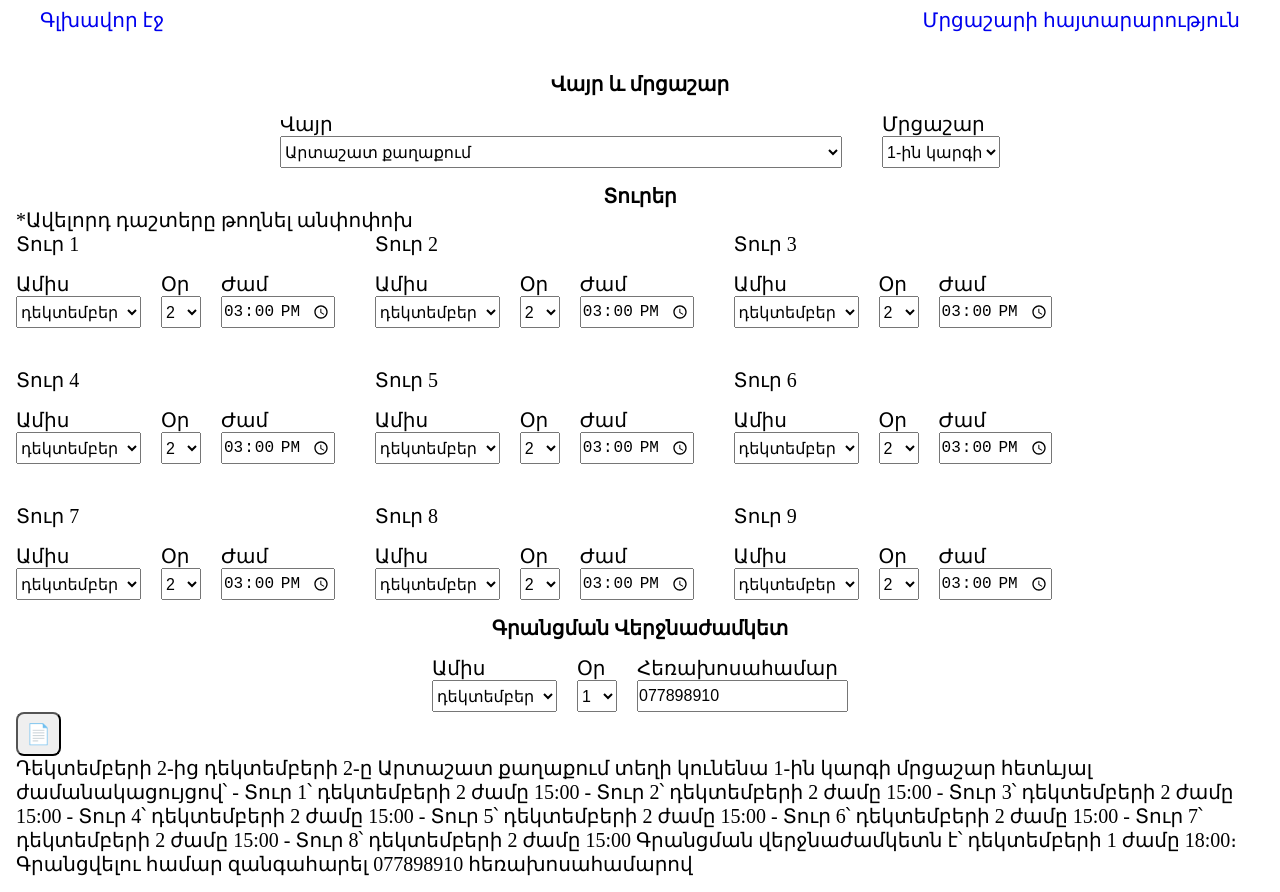
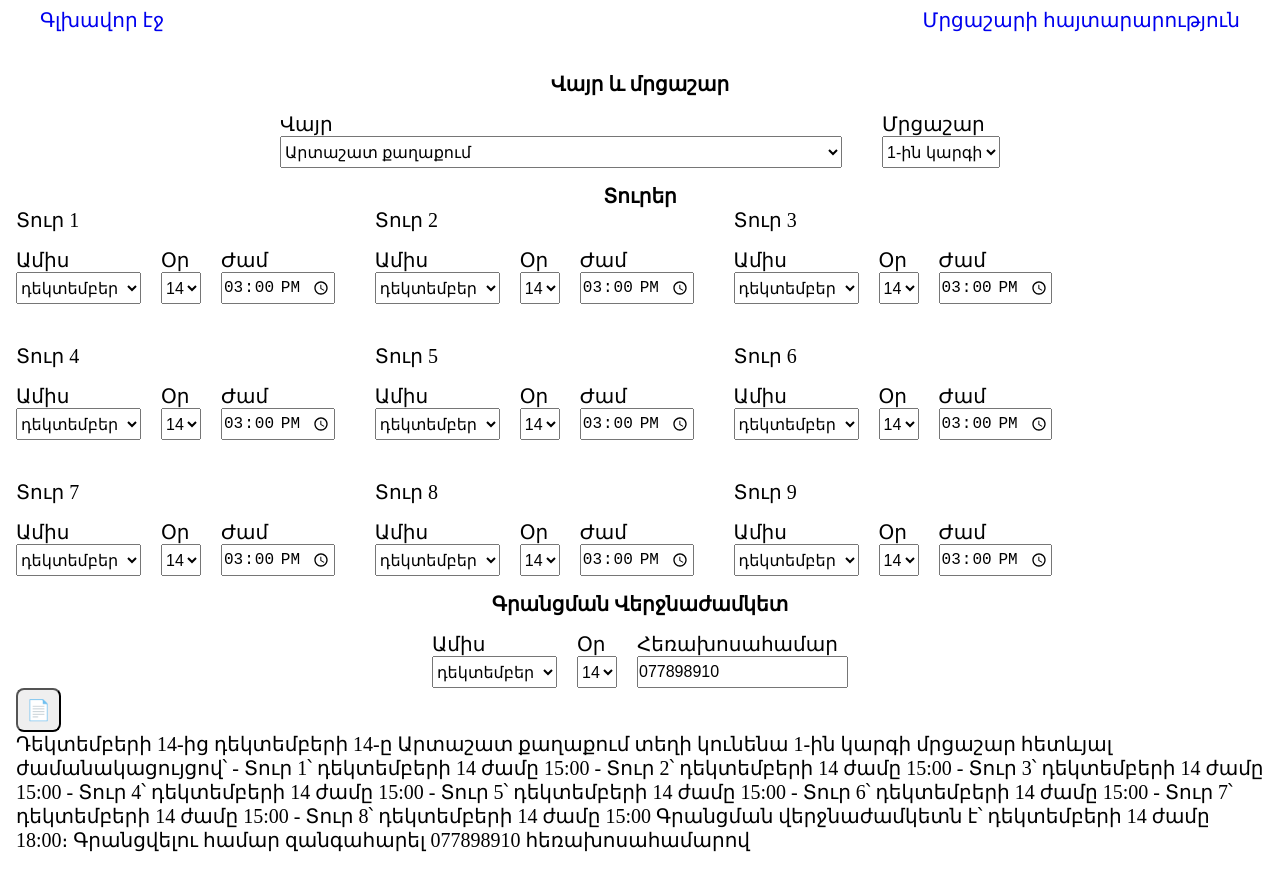
Before and after one commit to Ararat-chess-federation/news-generator, a Next.js app: page /tournament-ad in a window 1280 px wide. After the commit the page ends 868 px from the top, so only its background shows below. Built offline with nearby package versions, Linux system fonts and the light colour scheme.

Commit message:
feat: remove no longer used text

```diff
--- a/app/tournament-ad/page.tsx
+++ b/app/tournament-ad/page.tsx
@@ -23,10 +23,10 @@ function TournamentAd() {
   const [selectedMonths, setSelectedMonths] = useState(
     Array(ROUNDS).fill(months[0])
   );
-  const [selectedDays, setSelectedDays] = useState(Array(ROUNDS).fill(days[1]));
+  const [selectedDays, setSelectedDays] = useState(Array(ROUNDS).fill(days[new Date().getDate() - 1]));
   const [selectedTimes, setSelectedTimes] = useState(Array(ROUNDS).fill("15:00"));
   const [deadLineMonth, setDeadLineMonth] = useState(months[0]);
-  const [deadLineDay, setDeadLineDay] = useState(days[0]);
+  const [deadLineDay, setDeadLineDay] = useState(days[new Date().getDate() - 1]);
   const [phoneNumber, setPhoneNumber] = useState(() => PLACE_PHONE_MAP[selectedPlace] ?? "");
 
   useEffect(() => {
@@ -130,7 +130,6 @@ function TournamentAd() {
         </div>
       </section>
       <h2>Տուրեր</h2>
-      <p>*Ավելորդ դաշտերը թողնել անփոփոխ</p>
       <div className="schedule_container">
         {[...Array(selectedTournament === "4-րդ կարգի" ? 8 : 9)].map((_, i) => (
           <div key={i}>
```
